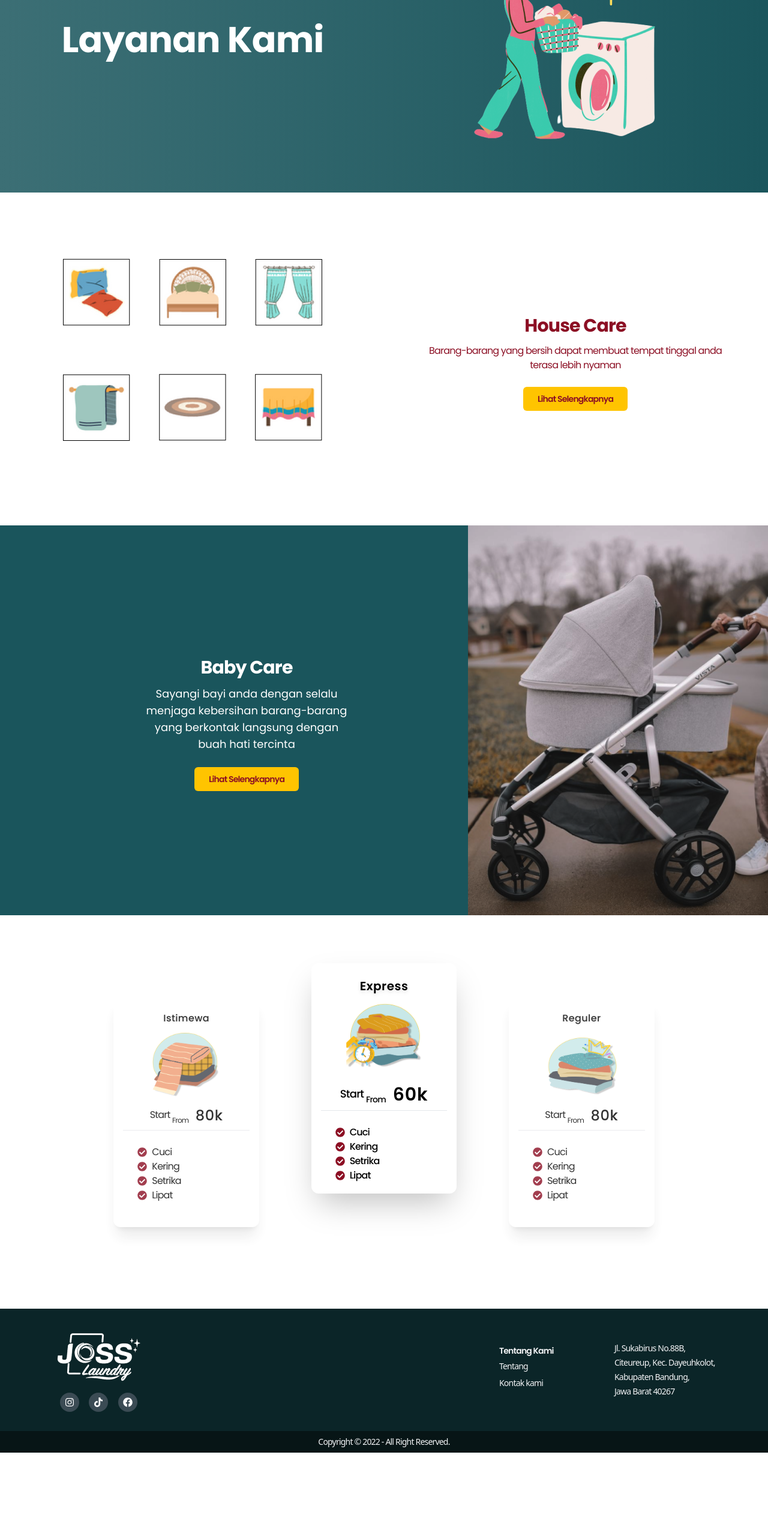
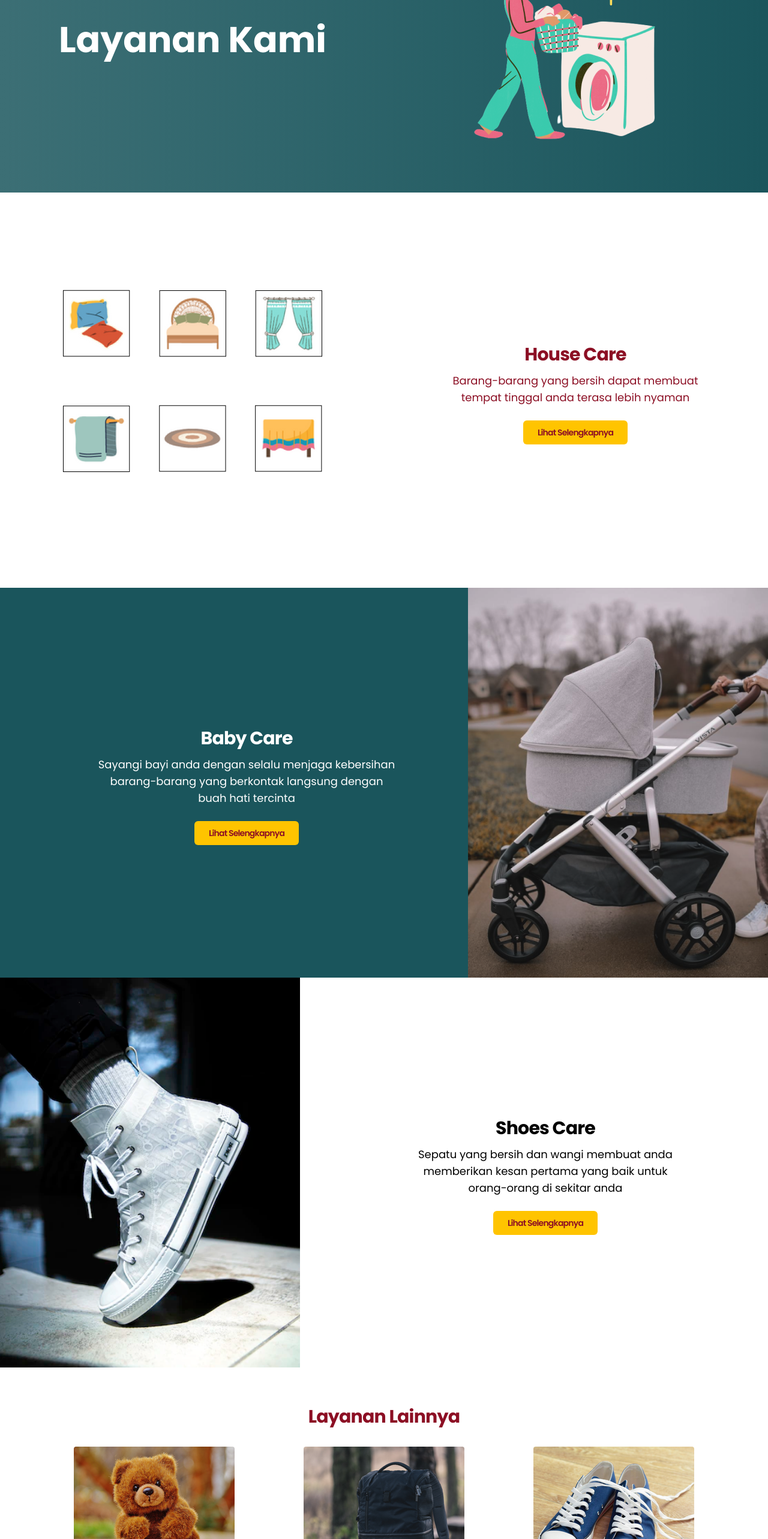
Before and after one commit to ansofhn/josslaundry, a Next.js app: page /service in a window 1280 px wide. Shown: the part 234-2800 px from the top of the page at 60% size. Before the commit the page ends 2656 px from the top, so only its background shows below. Built offline with nearby package versions, Linux system fonts and the light colour scheme.

Commit message:
add components in service + responsive

```diff
--- a/components/Footer.js
+++ b/components/Footer.js
@@ -35,6 +35,7 @@
                 </div>
               </div>
               <div className="grid grid-cols-2">
+                <div className="flex flex-wrap justify-center items-center">
                 <div>
                   <h3 className="my-1 text-base font-bold text-gray-100">
                     Company
@@ -56,6 +57,7 @@
                   Kabupaten Bandung, <br />
                   Jawa Barat 40267
                 </div>
+                </div>
               </div>
             </div>
           </div>
--- a/components/Service/BabyCare.js
+++ b/components/Service/BabyCare.js
@@ -7,12 +7,12 @@
 
 export default function BabyCare() {
   return (
-    <div className="bg-nileblue">
+    <div className="bg-nileblue mt-8 pb-8 lg:pb-0">
       {/* <div className="container"> */}
-        <div className="grid items-center gap-5 ml-32 lg:grid-cols-2">
+        <div className="grid items-center gap-5 lg:ml-32 lg:grid-cols-2">
           <div className="flex flex-col items-center justify-center order-2 px-8 lg:order-1">
             <h1 className="py-3 text-3xl font-bold text-white">Baby Care</h1>
-            <p className="px-20 text-lg tracking-normal text-center text-white">
+            <p className="px-18 text-lg tracking-normal text-center text-white">
               Sayangi bayi anda dengan selalu menjaga kebersihan barang-barang
               yang berkontak langsung dengan buah hati tercinta
             </p>
@@ -26,7 +26,7 @@
               </Button>
             </Link>
           </div>
-          <div className="flex items-end justify-end order-1">
+          <div className="flex items-center justify-center lg:justify-end lg:items-end order-1">
             <Image width={500} height={650} src={stroller} />
           </div>
         {/* </div> */}
--- a/components/Service/HouseCare.js
+++ b/components/Service/HouseCare.js
@@ -5,7 +5,7 @@
 
 export default function HouseCare() {
   return (
-    <section className="px-3 py-0 container">
+    <section className="px-3 py-5 mt-8 container">
       <div className="grid lg:grid-cols-2 items-center justify-items-center gap-5">
         <div className="order-1">
           <PhotoHouseCare />
@@ -13,7 +13,7 @@
 
         <div className="order-2 flex flex-col justify-center items-center">
           <h1 className="text-3xl font-bold text-maroon py-3">House Care</h1>
-          <p className="text-maroon text-center px-10">Barang-barang yang bersih dapat membuat tempat tinggal anda terasa lebih nyaman</p>
+          <p className="text-maroon text-center px-18 lg:px-20 text-lg tracking-normal">Barang-barang yang bersih dapat membuat tempat tinggal anda terasa lebih nyaman</p>
           <Link href={"#"}>
                 <Button
                   className={
--- /dev/null
+++ b/components/Service/LayananLainnya.js
@@ -0,0 +1,17 @@
+import React from "react";
+import ServiceCard from "../serviceComponent/sliderCarrdServices";
+
+export default function LayananLainnya() {
+  return (
+    <div className="mt-16 pb-8 lg:pb-0">
+      {/* <div className="container"> */}
+          <div className="flex flex-col items-center justify-center order-2 px-8 lg:order-1">
+            <h1 className="text-3xl font-bold text-maroon">Layanan Lainnya</h1>
+          </div>
+          <div className="flex items-center justify-center">
+            <ServiceCard />
+          </div>
+        {/* </div> */}
+    </div>
+  );
+}
--- a/components/Service/PhotoHouseCare.js
+++ b/components/Service/PhotoHouseCare.js
@@ -10,7 +10,7 @@
 
 export default function PhotoHouseCare() {
   return (
-    <section className="h-[555px] px-3 pb-5 pt-[110px] container">
+    <section className="lg:h-[555px] lg:pt-[110px] px-3 pb-5 container">
       <div className="grid grid-cols-3 items-center justify-items-center gap-x-12 gap-y-20">
         <Image className="w-4 h-4" src={gambar_1} />
         <Image className="w-4 h-4" src={gambar_2} />
--- a/components/Service/ServiceHero.js
+++ b/components/Service/ServiceHero.js
@@ -7,12 +7,12 @@
 
 export default function ServiceHero() {
   return (
-    <section className="h-[555px] px-3 pb-5 pt-[110px] bg-gradient-to-l from-nileblue to-middle">
+    <section className="px-3 pb-5 pt-[110px] bg-gradient-to-l from-nileblue to-middle lg:h-[555px]">
       <div className="grid lg:grid-cols-2 items-center justify-items-center gap-5">
-        <div className="order-2 lg:order-1 flex flex-col justify-center items-center">
-          <p className="text-4xl font-bold md:text-6xl text-white">Layanan Kami</p>
+        <div className="flex flex-col justify-center items-center">
+          <p className="flex text-6xl font-bold text-white text-center tracking-normal">Layanan Kami</p>
         </div>
-        <div className="order-2">
+        <div className="">
           <Image className="h-80 w-80 object-cover lg:w-[500px] lg:h-[500px]" src={layanankami}/>
         </div>
       </div>
--- /dev/null
+++ b/components/Service/ShoesCare.js
@@ -0,0 +1,37 @@
+import React from "react";
+import PhotoHouseCare from "./PhotoHouseCare";
+import Image from "next/image";
+import Link from "next/link";
+import Button from "../Button";
+import stroller from "../../public/assets/stroller.png";
+import shoescare from "../../public/assets/shoes-care-2.png"
+
+export default function ShoesCare() {
+  return (
+    <div className="pb-8 lg:pb-0">
+      {/* <div className="container"> */}
+        <div className="grid items-center gap-5 lg:grid-cols-2">
+          <div className="flex items-center justify-center lg:justify-start lg:items-start">
+            <Image width={500} height={650} src={shoescare} />
+          </div>
+
+          <div className="flex flex-col items-center justify-center px-8 lg:mr-28">
+            <h1 className="py-3 text-3xl font-bold text-black">Shoes Care</h1>
+            <p className="px-17 text-lg tracking-normal text-center text-black">
+            Sepatu yang bersih dan wangi membuat anda memberikan kesan pertama yang baik untuk orang-orang di sekitar anda
+            </p>
+            <Link href={"#"}>
+              <Button
+                className={
+                  "flex items-center gap-2 transition duration-300 font-bold px-6 py-2.5 mt-6 rounded-lg bg-yellowButton text-maroon text-base"
+                }
+              >
+                Lihat Selengkapnya
+              </Button>
+            </Link>
+          </div>
+        {/* </div> */}
+      </div>
+    </div>
+  );
+}
--- a/components/serviceComponent/sliderCarrdServices.js
+++ b/components/serviceComponent/sliderCarrdServices.js
@@ -27,7 +27,7 @@
     return (
         <>
             <div className="w-full flex bg-white justify-center text-center">
-                <div className="container px-20 my-20 align-middle text-center bg-white">
+                <div className="container px-20 my-8 align-middle text-center bg-white">
                     <Swiper
                         spaceBetween={30}
                         loop={true}
--- a/pages/index.js
+++ b/pages/index.js
@@ -8,6 +8,7 @@
 import Service from "../components/Service";
 import HomeLayout from "../layouts/HomeLayout";
 import ScrollToTop from "../components/ScrollToTop";
+import Pricing from "../components/Pricing"
 
 export default function Home() {
   return (
--- a/pages/pricelist.js
+++ b/pages/pricelist.js
@@ -1,4 +1,4 @@
-import React from 'react'
+import React from 'react';
 
 export default function pricelist() {
   return (
--- a/pages/service.js
+++ b/pages/service.js
@@ -8,6 +8,8 @@
 import Footer_v2 from '../components/Footer_v2'
 import ScrollToTop from "../components/ScrollToTop";
 import Pricing from "../components/Pricing"
+import ShoesCare from '../components/Service/ShoesCare'
+import LayananLainnya from '../components/Service/LayananLainnya'
 
 
 export default function service() {
@@ -17,7 +19,9 @@
       <ServiceHero />
       <HouseCare />
       <BabyCare />
-      <Pricing />
+      <ShoesCare />
+      <LayananLainnya />
+      {/* <Pricing />  */}
       <ScrollToTop />
 
       <Footer_v2 />
```
Also changed, not shown: public/assets/shoes-care-2.png (added), public/assets/shoes-care.png (added).
